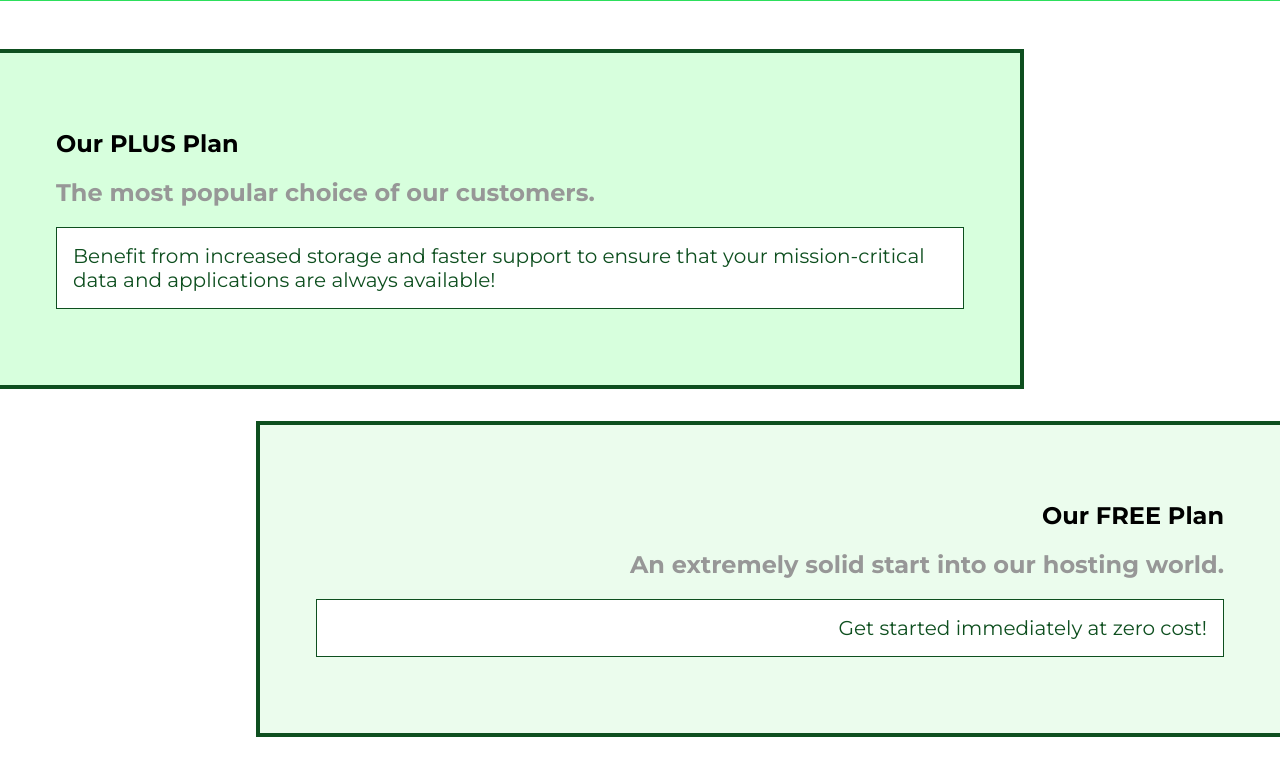
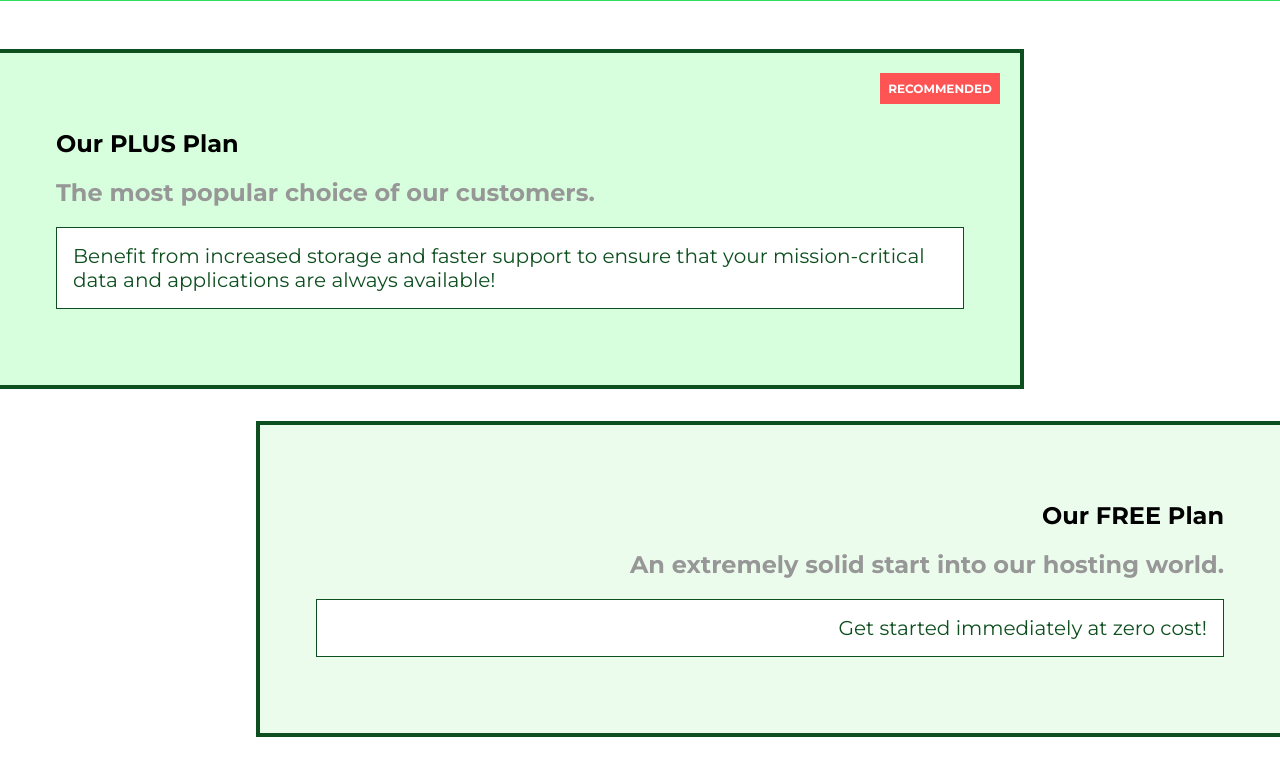
Before and after one commit to szaidi005/uHost, a plain HTML site: page packages/index.html in a window 1280 px wide. Shown: the part 42-800 px from the top of the page. Drawn offline with Linux system fonts and the light colour scheme.

Commit message:
added recommended feature to plus plan in packages section

```diff
--- a/packages/index.html
+++ b/packages/index.html
@@ -40,6 +40,7 @@
         <section class="package" id="plus">
             <a class="plan--item" href="#">
                 <h1 class="package__title">Our PLUS Plan</h1>
+                <h2 class="package__badge">RECOMMENDED</h2>
                 <h2 class="package__subtitle">The most popular choice of our customers.</h2>
                 <p class="package__info">Benefit from increased storage and faster support to ensure that your mission-critical data and applications
                     are always available!</p>
--- a/packages/packages.css
+++ b/packages/packages.css
@@ -3,7 +3,7 @@ main {
 }
 
 .background {
-  background: url('../images/plans-background.jpg');
+  background: url("../images/plans-background.jpg");
   position: fixed;
   width: 100%;
   height: 100%;
@@ -12,10 +12,13 @@ main {
 
 .package {
   width: 80%;
-  border: 4px solid #0e4f1f;;
+  border: 4px solid #0e4f1f;
   border-left: none;
   margin: 16px 0;
   padding: 24px;
+  position: relative;
+  z-index:
+
 }
 
 .package:hover,
@@ -29,6 +32,17 @@ main {
   color: inherit;
   display: block;
   padding: 32px;
+}
+
+.package__badge {
+  position: absolute;
+  top: 0px;
+  right: 0px;
+  margin: 20px;
+  font-size: 12px;
+  color: white;
+  background: #ff5454;
+  padding: 8px;
 }
 
 .package__subtitle {
@@ -60,7 +74,7 @@ main {
 
 #free:hover,
 #free:active {
-    border-left-color: #ff5454;
+  border-left-color: #ff5454;
 }
 
 #premium {
```
